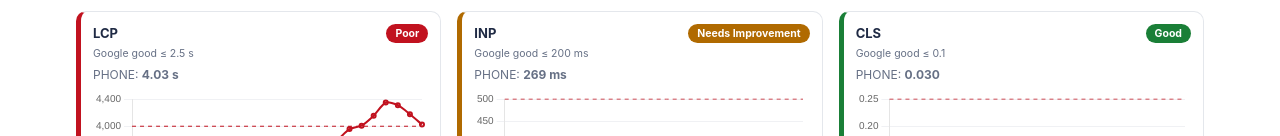
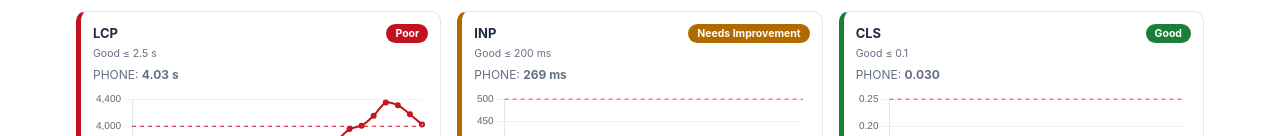
Before and after one commit to CWVD/indriya-perf-dashboard, a plain HTML site: page docs/index.html in a window 1280 px wide. Shown: the part 768-904 px from the top of the page. Drawn offline with nearby package versions, Linux system fonts and the light colour scheme.

Commit message:
Update index.html

```diff
--- a/docs/index.html
+++ b/docs/index.html
@@ -271,8 +271,8 @@ function buildCard(grid, metric, seriesList, xLabels){
   const badge = latestPts.length ? pill(latestPts[0].rating) : '';
   const latestTxt=latestPts.map((p,i)=>seriesList[i].name+': <b>'+fmt(metric,p.y)+'</b>').join(' &nbsp; ');
   const tt=T[metric]||{};
-  const targetTxt = metric==='PerfScore' ? 'Google good \u2265 90'
-                  : (tt.good!=null ? 'Google good \u2264 '+fmtT(metric,tt.good) : '');
+  const targetTxt = metric==='PerfScore' ? 'Good \u2265 90'
+                  : (tt.good!=null ? 'Good \u2264 '+fmtT(metric,tt.good) : '');
   card.innerHTML='<h3><span>'+metric+'</span>'+badge+'</h3>'+(targetTxt?'<div class="target">'+targetTxt+'</div>':'')+'<div class="latest">'+(latestTxt||'&mdash;')+'</div><canvas></canvas>';
   grid.appendChild(card);
 
```
